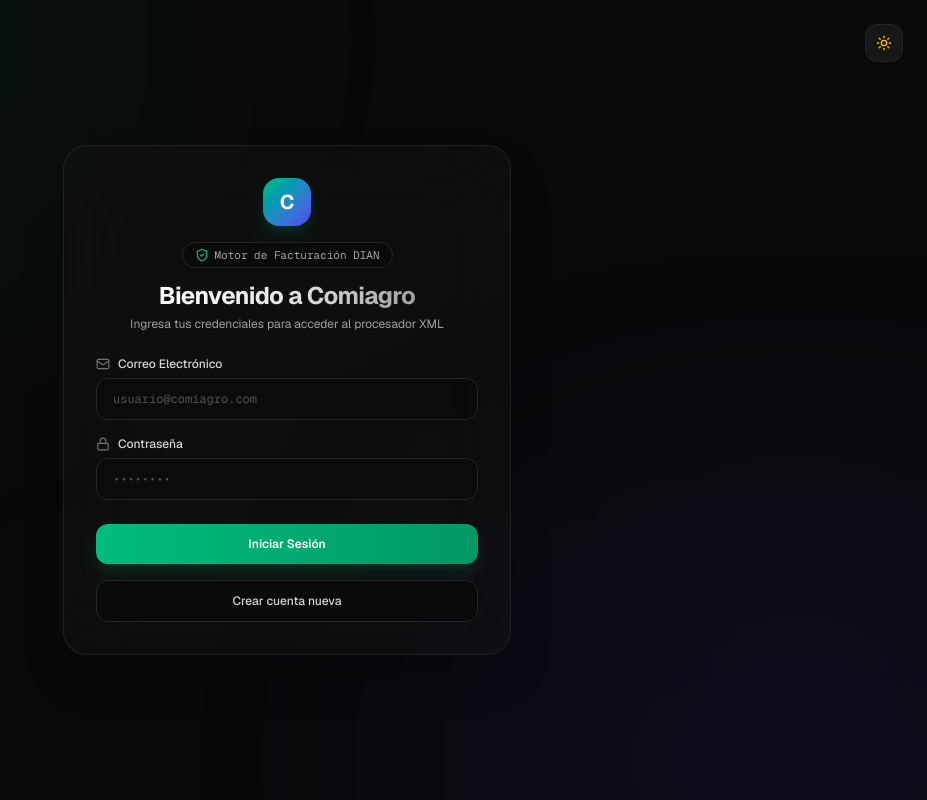
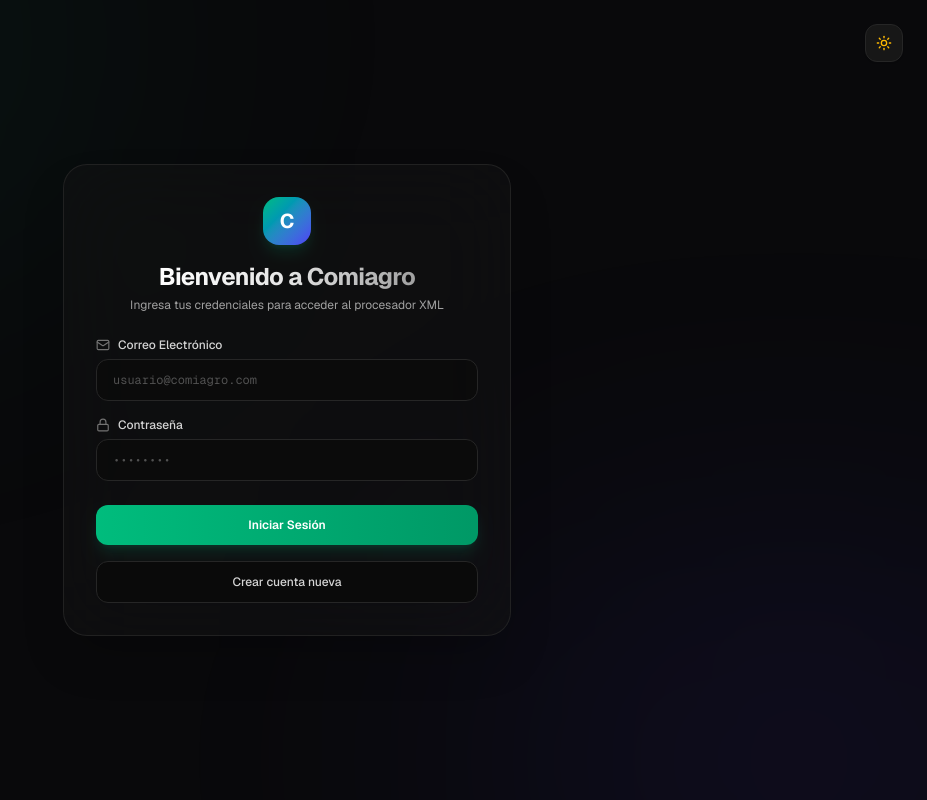
Before and after one commit to DoctorLepra/comiagro, a Next.js app in the folder frontend/: page /login in a window 1280 px wide. Shown: the whole page, without its empty margins (353-1280 px from the left). Built offline with nearby package versions, Linux system fonts and the light colour scheme.

Commit message:
clean: remove Motor de Facturación DIAN badge from login page

```diff
--- a/frontend/src/app/login/page.tsx
+++ b/frontend/src/app/login/page.tsx
@@ -86,13 +86,6 @@
         <div className="text-center flex flex-col items-center">
           <div className="w-12 h-12 rounded-2xl bg-gradient-to-br from-emerald-500 to-indigo-600 flex items-center justify-center text-white font-bold text-xl mb-4 shadow-lg shadow-emerald-500/15">
             C
-          </div>
-
-          <div className={`inline-flex items-center gap-1.5 px-3 py-1 rounded-full border text-[11px] font-mono mb-3 transition-colors ${
-            isDark ? "bg-neutral-950 border-neutral-800 text-neutral-400" : "bg-slate-100 border-slate-200 text-slate-600"
-          }`}>
-            <ShieldCheck className="w-3.5 h-3.5 text-emerald-500" />
-            <span>Motor de Facturación DIAN</span>
           </div>
 
           <h1 className={`text-2xl font-bold tracking-tight ${
```
